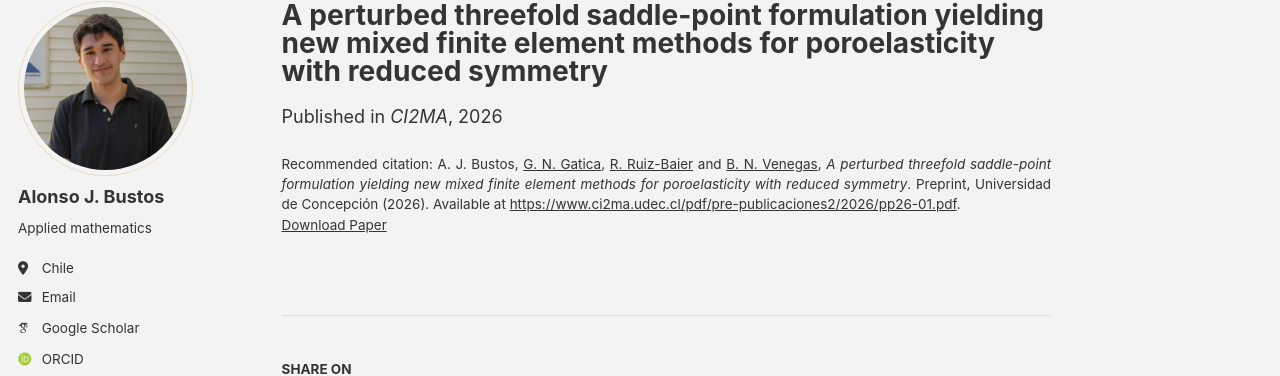
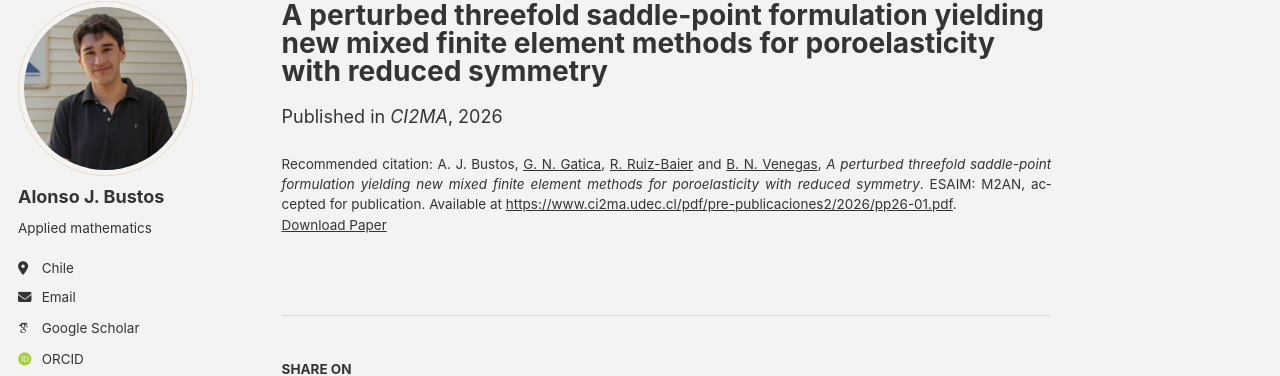
Before and after one commit to alonsojbustos/alonsojbustos.github.io, a Jekyll site: the page built from _publications/2026-1-Poroelasticity.md, in a window 1280 px wide. Shown: the part 98-474 px from the top of the page. Built offline with Jekyll 4.4.1, drawn with Linux system fonts in a browser that asks for light colours; some web fonts are replaced; a script bundle is joined from its source files by our own code; library files that are not in the unit come from our copies.

Commit message:
Update 2026-1-Poroelasticity.md

```diff
--- a/_publications/2026-1-Poroelasticity.md
+++ b/_publications/2026-1-Poroelasticity.md
@@ -1,11 +1,11 @@
 ---
 title: "A perturbed threefold saddle-point formulation yielding new mixed finite element methods for poroelasticity with reduced symmetry"
 collection: publications
-category: preprints
+category: manuscripts
 permalink: /publication/threefold-saddle-point-poroelasticity
 excerpt: ""
-date: 2026-01-09
+date: 2026-10-02
 venue: "CI2MA"
 paperurl: "https://www.ci2ma.udec.cl/publicaciones/prepublicaciones/prepublicacion.php?id=605"
-citation: "A. J. Bustos, <a href='https://www.ci2ma.udec.cl/ggatica/index-english.html'>G. N. Gatica</a>, <a href='https://ruizbaier.github.io/pubs.html'>R. Ruiz-Baier</a> and <a href='https://benjamin-venegas.github.io'>B. N. Venegas</a>, <i>A perturbed threefold saddle-point formulation yielding new mixed finite element methods for poroelasticity with reduced symmetry</i>. Preprint, Universidad de Concepción (2026). Available at <a href='https://www.ci2ma.udec.cl/pdf/pre-publicaciones2/2026/pp26-01.pdf'>https://www.ci2ma.udec.cl/pdf/pre-publicaciones2/2026/pp26-01.pdf</a>."
+citation: "A. J. Bustos, <a href='https://www.ci2ma.udec.cl/ggatica/index-english.html'>G. N. Gatica</a>, <a href='https://ruizbaier.github.io/pubs.html'>R. Ruiz-Baier</a> and <a href='https://benjamin-venegas.github.io'>B. N. Venegas</a>, <i>A perturbed threefold saddle-point formulation yielding new mixed finite element methods for poroelasticity with reduced symmetry</i>. ESAIM: M2AN, accepted for publication. Available at <a href='https://www.ci2ma.udec.cl/pdf/pre-publicaciones2/2026/pp26-01.pdf'>https://www.ci2ma.udec.cl/pdf/pre-publicaciones2/2026/pp26-01.pdf</a>."
 ---
```
